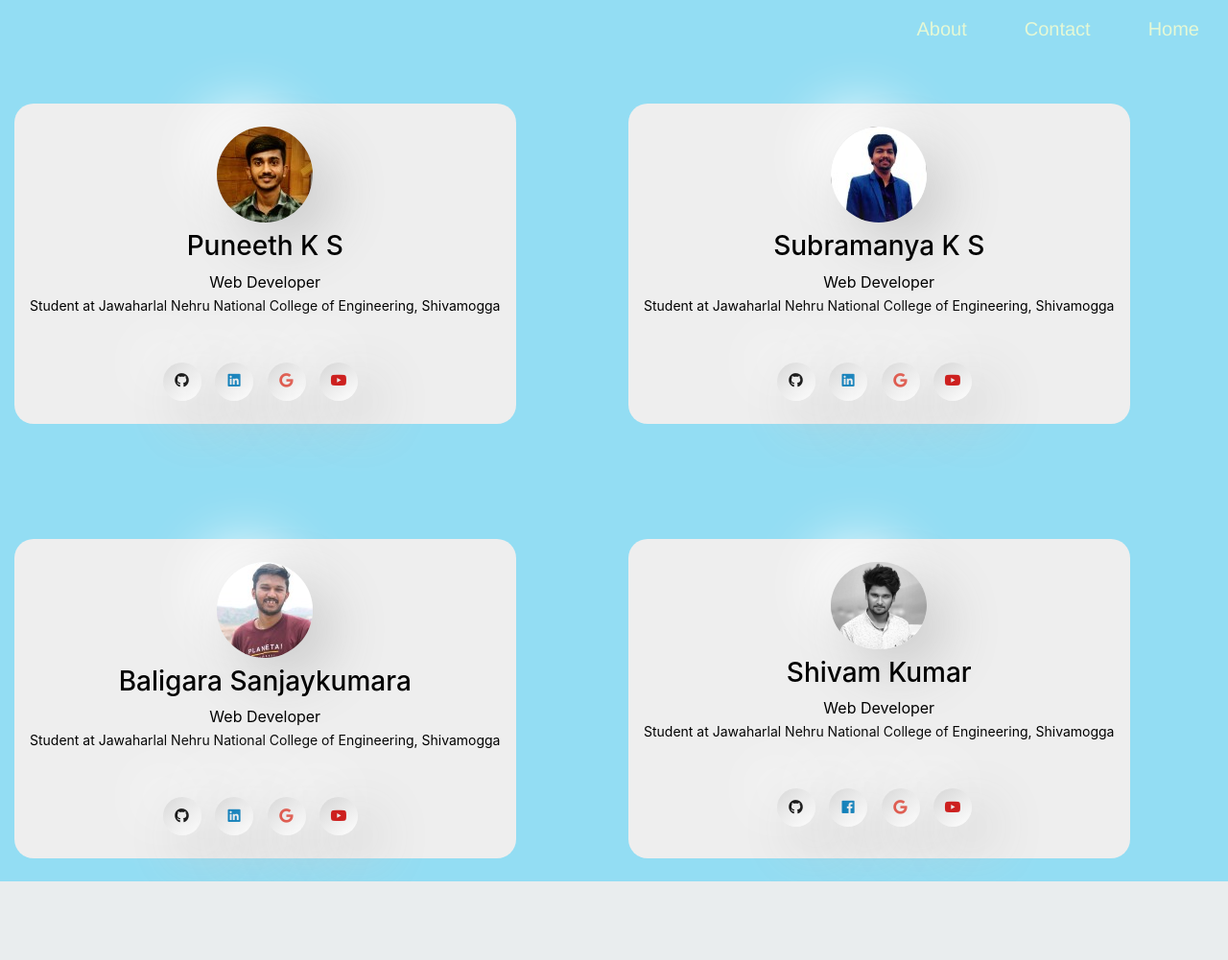
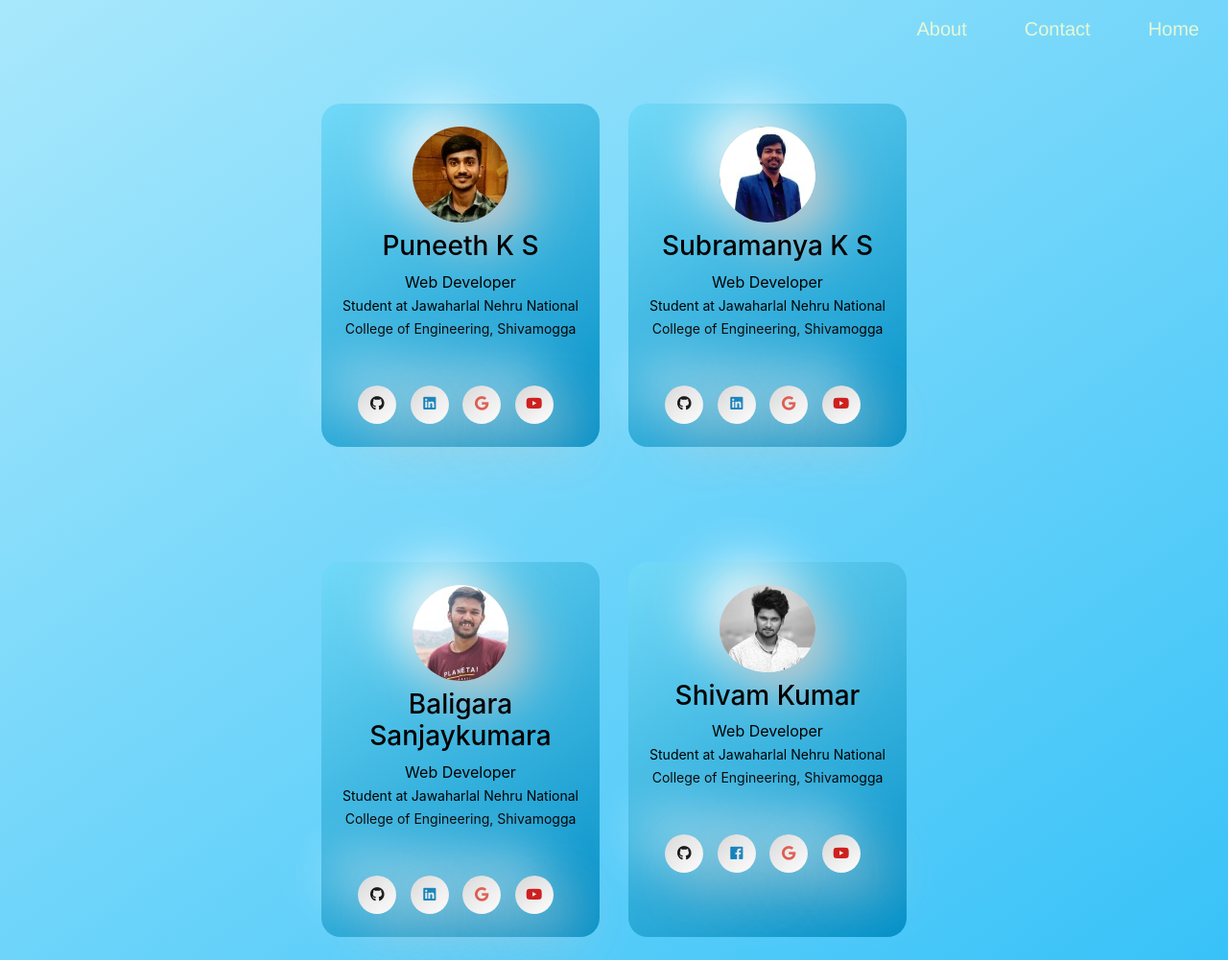
Before and after one commit to SubramanyaKS/Final-year-project, a Flask app: page /contact in a window 1280 px wide. Shown: the whole page at 96% size. Before the commit the page ends 919 px from the top, so only its background shows below. Run offline with Flask 2, Linux system fonts and the light colour scheme; some libraries are stand-ins or nearby versions.

Commit message:
updated contact.css

```diff
--- a/static/contact.css
+++ b/static/contact.css
@@ -1,14 +1,20 @@
 .card {
     border-radius: 20px;
-    background: #eeeeee;
+    background: linear-gradient(145deg,#72d9f8, #0490c7 );
     /*box-shadow: 20px 20px 60px #cacaca, -20px -20px 60px #ffffff;
     */
     border: none;
-    padding: 20rem;
 
 }
+.contact{
+    padding: 20rem;
+    padding-top: 0%;
+    padding-bottom: 0%;
+}
 body{
-    background-color: #93ddf3;
+    background: linear-gradient(145deg,#a9e8fc, #38c2f8 );
+
+
 }
 .card img {
     border-radius: 50%;
```
